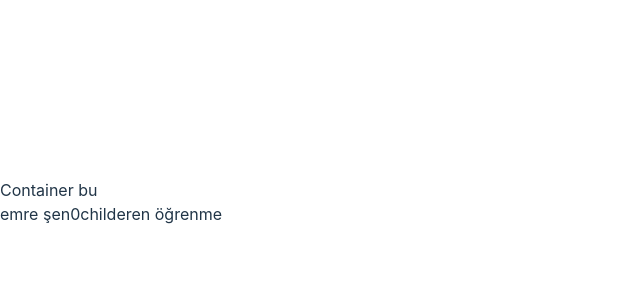
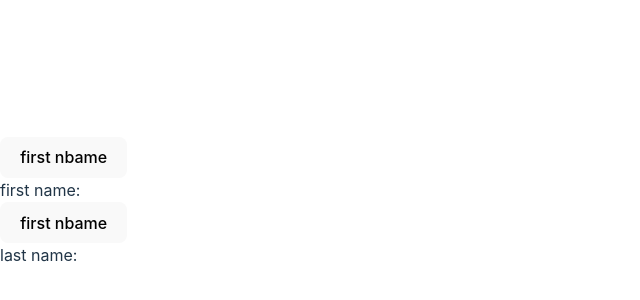
Before and after one commit to emresen20/react-course, a React (Vite) app: page / in a window 1280 px wide. Shown: the part 198-498 px from the top of the page, without its empty margins (0-640 px from the left). Built offline with nearby package versions, Linux system fonts and the light colour scheme.

Commit message:
useeffct çalışması

```diff
--- a/src/App.jsx
+++ b/src/App.jsx
@@ -1,6 +1,7 @@
 import React from 'react';
 import Home from "./pages/Home";
 import Texts from './components/Texts';
+import Useeffect from './pages/Useeffect';
 
 function App() {
 
@@ -8,9 +9,7 @@ function App() {
   const alak="kalem kağıt"
   return (
     <div>
-      <Home>
-        <Texts text={"emre şen0"} name={"childeren öğrenme"}/>
-      </Home>
+      <Useeffect/>
 
     </div> // bu children yapısı companent içi companent için kullanılır
   );
--- a/src/main.jsx
+++ b/src/main.jsx
@@ -5,7 +5,7 @@ import './index.css'
 
 
 ReactDOM.createRoot(document.getElementById('root')).render(
-  <React.StrictMode>
+
     <App/>
-  </React.StrictMode>,
+
 )
--- /dev/null
+++ b/src/pages/Useeffect.jsx
@@ -0,0 +1,33 @@
+import React, { useEffect, useState } from 'react'
+
+const Useeffect = () => {
+    const [firstName,setFirstName]=useState("");
+    const [lastName,setLastName]=useState("");
+
+    useEffect(()=>{
+        console.log("Her Zaman Çalışan useefffect")
+    })
+
+    useEffect(()=>{
+        console.log("SAyfa İlk render edildiğinde çalışan useffecet")
+    },[])
+
+    useEffect(()=>{
+        console.log("SAyfa İlk render ve lastname değiştiğinde çalışan useffett")
+    },[lastName])
+
+    useEffect(()=>{
+        console.log("SAyfa İlk render ve firstname değiştiğinde çalışan useffett")
+    },[firstName])
+  return (
+
+    <div>
+      <button onClick={()=>setFirstName("emre ")}> first nbame </button>
+      <div> first name:{firstName}</div>
+      <button onClick={()=>setLastName("şen")}> first nbame </button>
+      <div> last name:{lastName}</div>
+    </div>
+  )
+}
+
+export default Useeffect
```
Also changed, not shown: src/pages/Home.jsx (line endings or trailing spaces).
